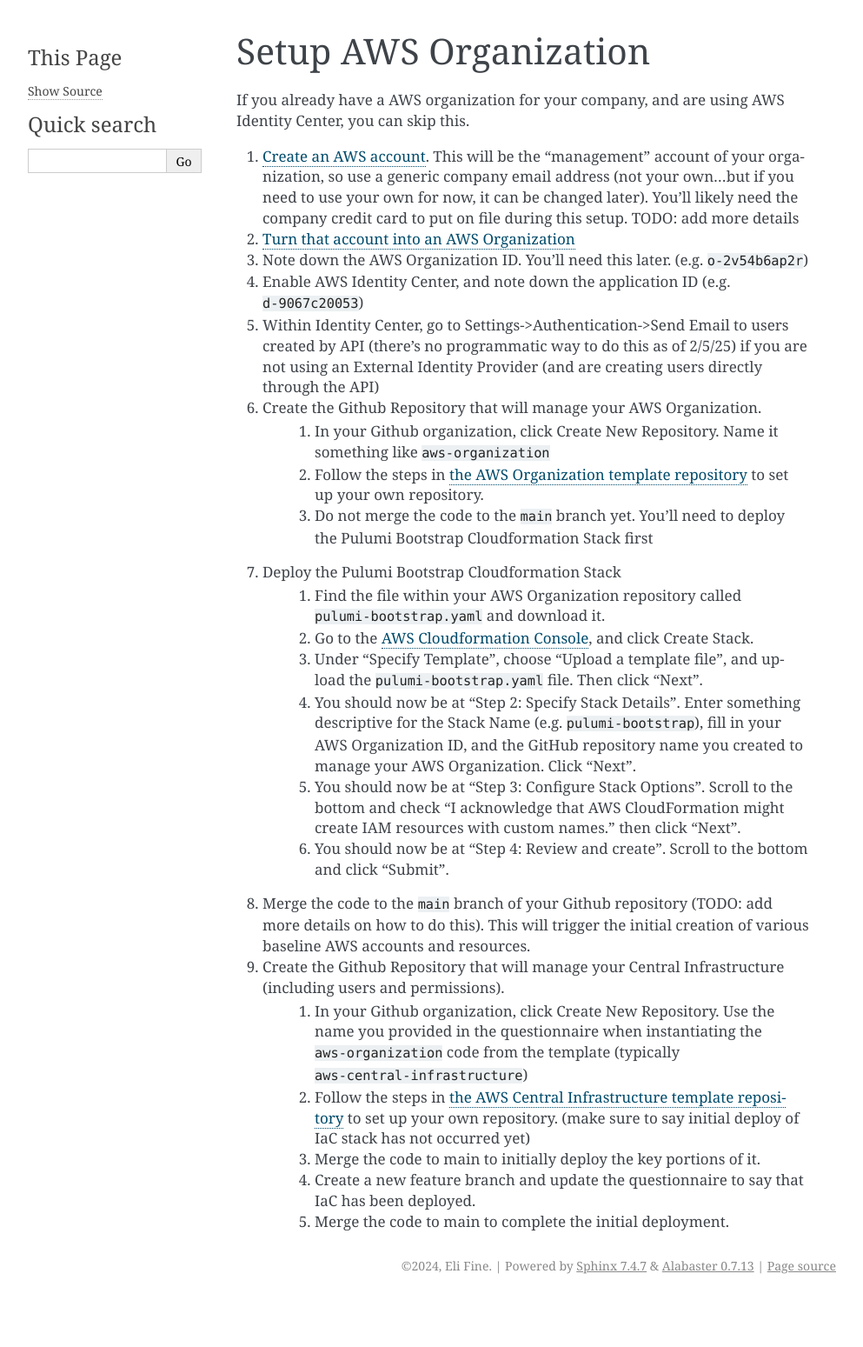
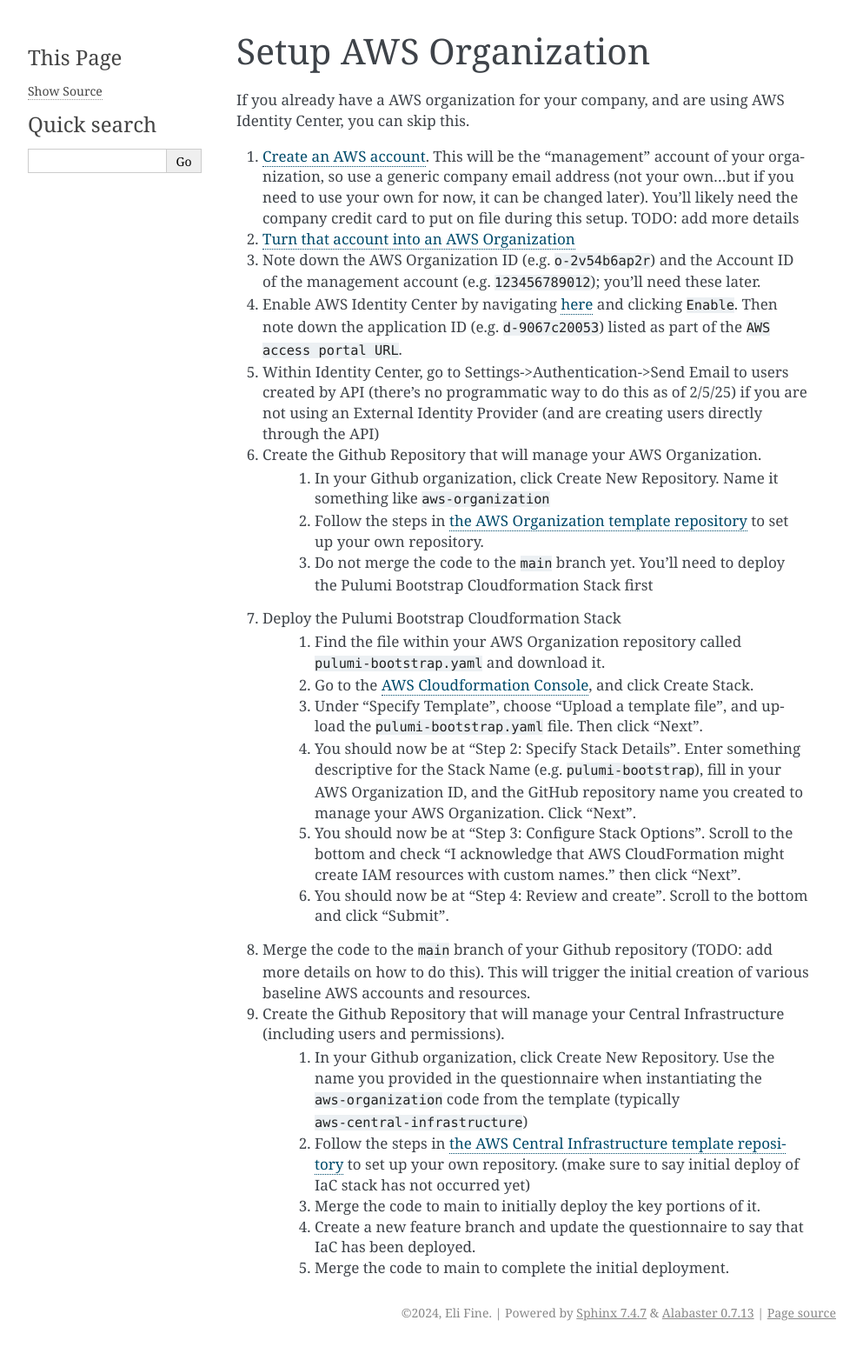
Before and after one commit to LabAutomationAndScreening/cloud-courier, a Sphinx documentation site: the page built from docs/setup-aws.rst, in a window 1280 px wide. Shown: the whole page at 87% size, without its empty margins (148-1141 px from the left). Built offline with Sphinx 7.4.7, drawn with Linux system fonts in a browser that asks for light colours; before the commit the page ends 1495 px from its top, so only the background shows below that.

Commit message:
more AWS setup docs

```diff
--- a/docs/setup-aws.rst
+++ b/docs/setup-aws.rst
@@ -6,8 +6,8 @@ If you already have a AWS organization for your company, and are using AWS Ident
 
 #. `Create an AWS account <https://signin.aws.amazon.com/signup?request_type=register>`_. This will be the "management" account of your organization, so use a generic company email address (not your own...but if you need to use your own for now, it can be changed later). You'll likely need the company credit card to put on file during this setup. TODO: add more details
 #. `Turn that account into an AWS Organization <https://docs.aws.amazon.com/organizations/latest/userguide/orgs_manage_org_create.html>`_
-#. Note down the AWS Organization ID. You'll need this later. (e.g. ``o-2v54b6ap2r``)
-#. Enable AWS Identity Center, and note down the application ID (e.g. ``d-9067c20053``)
+#. Note down the AWS Organization ID (e.g. ``o-2v54b6ap2r``) and the Account ID of the management account (e.g. ``123456789012``); you'll need these later.
+#. Enable AWS Identity Center by navigating `here <https://console.aws.amazon.com/singlesignon>`_ and clicking ``Enable``. Then note down the application ID (e.g. ``d-9067c20053``) listed as part of the ``AWS access portal URL``.
 #. Within Identity Center, go to Settings->Authentication->Send Email to users created by API (there’s no programmatic way to do this as of 2/5/25) if you are not using an External Identity Provider (and are creating users directly through the API)
 #. Create the Github Repository that will manage your AWS Organization.
     #. In your Github organization, click Create New Repository. Name it something like ``aws-organization``
```
